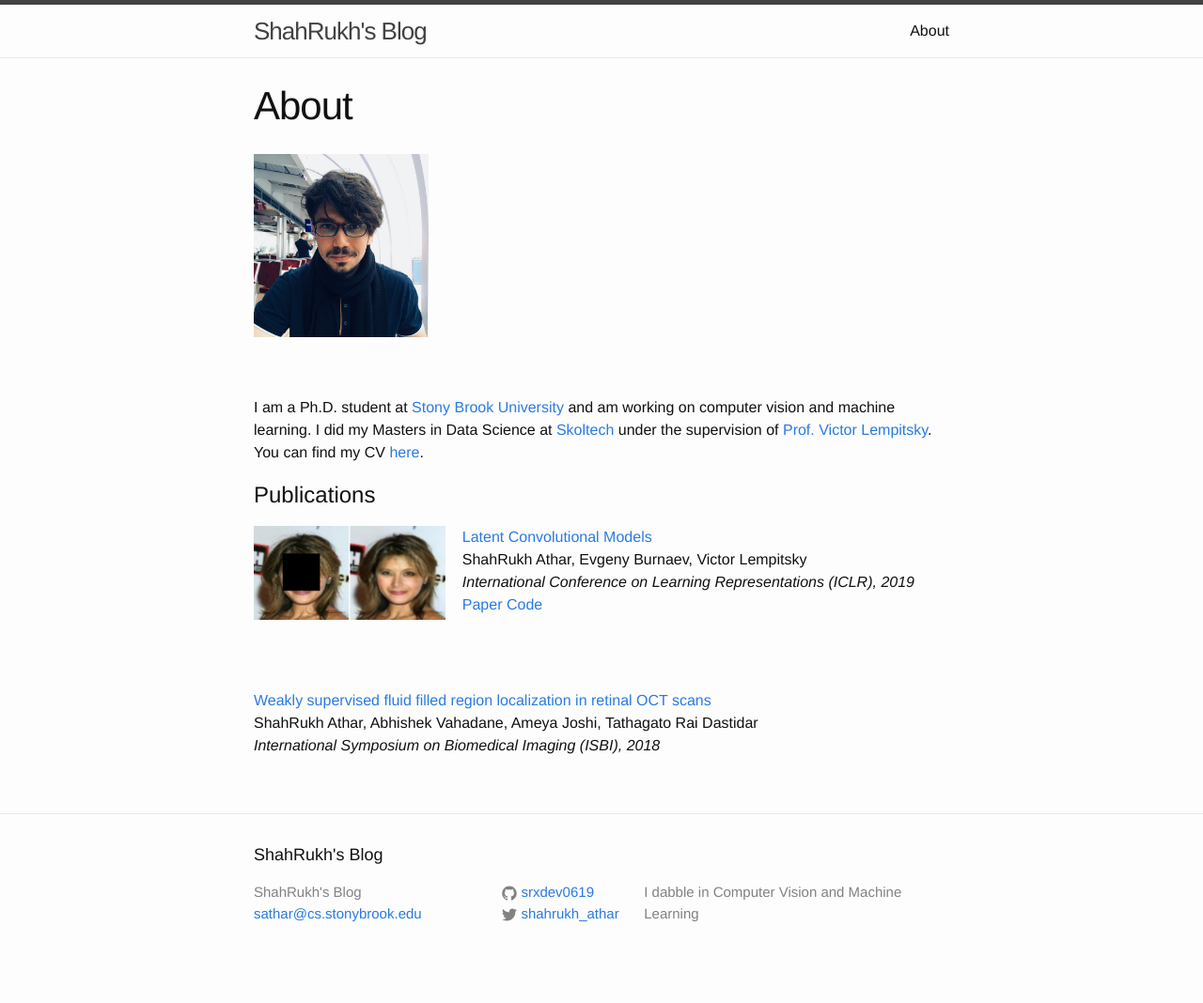
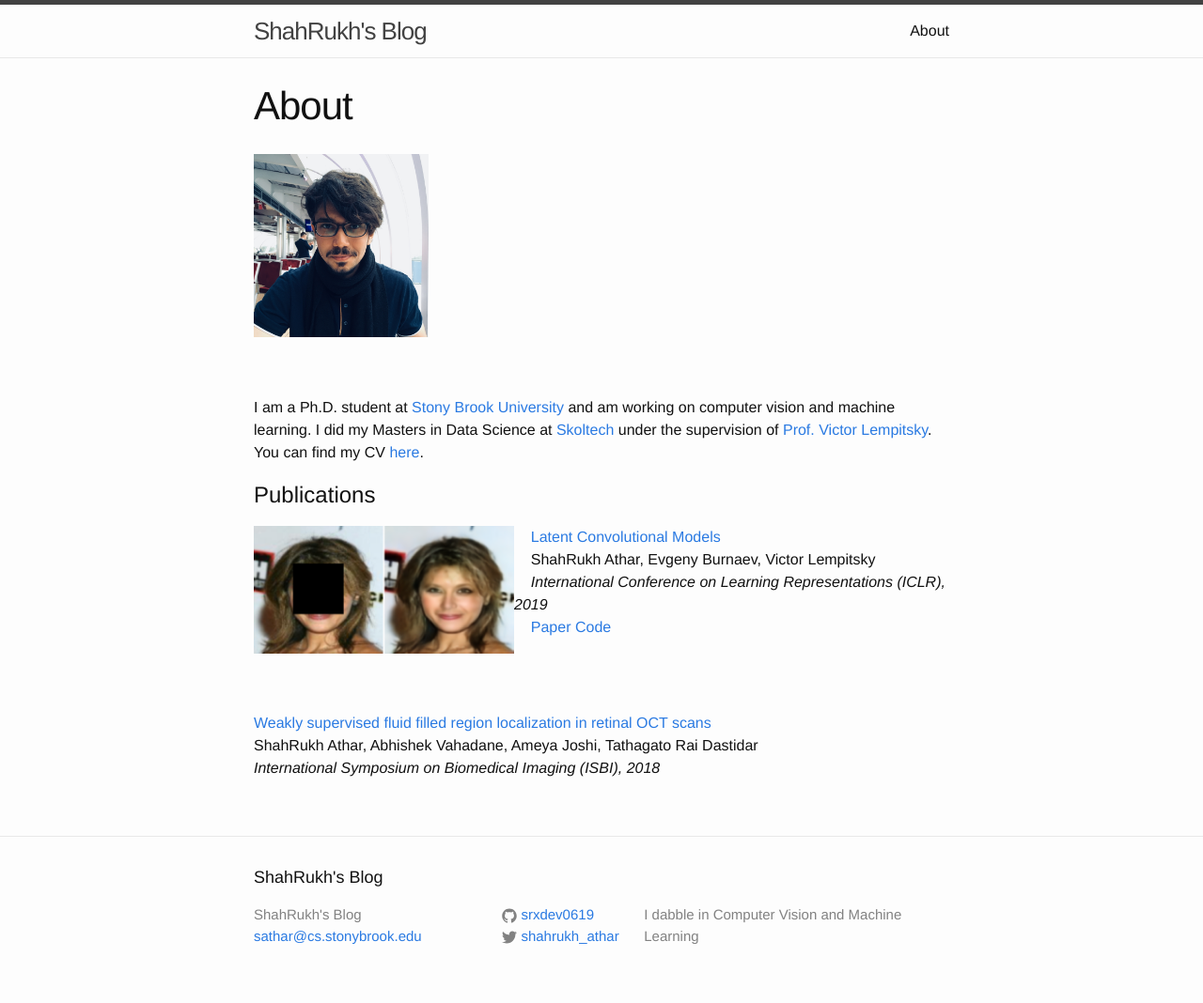
Before and after one commit to shahrukhathar/shahrukhathar.github.io, a Jekyll site: the page built from pages/about.md, in a window 1280 px wide. Shown: the whole page at 94% size. Built offline with Jekyll 4.4.1, drawn with Linux system fonts in a browser that asks for light colours; before the commit the page ends 1044 px from its top, so only the background shows below that.

Commit message:
Updated Page

```diff
--- a/pages/about.md
+++ b/pages/about.md
@@ -14,7 +14,7 @@ I am a Ph.D. student at [Stony Brook University](https://www.cs.stonybrook.edu/)
 
 # Publications
 
-<img align="left" src="/images/Teaser_LCM.png" height="100px" width="204px">
+<img align="left" src="/images/Teaser_LCM.png" height="136px" width="277px">
  &nbsp; &nbsp; [Latent Convolutional Models](http://shahrukhathar.github.io/2018/06/06/LCM.html)<br/>
  &nbsp; &nbsp; ShahRukh Athar, Evgeny Burnaev, Victor Lempitsky<br/>
  &nbsp; &nbsp; *International Conference on Learning Representations (ICLR), 2019*<br/>
```
